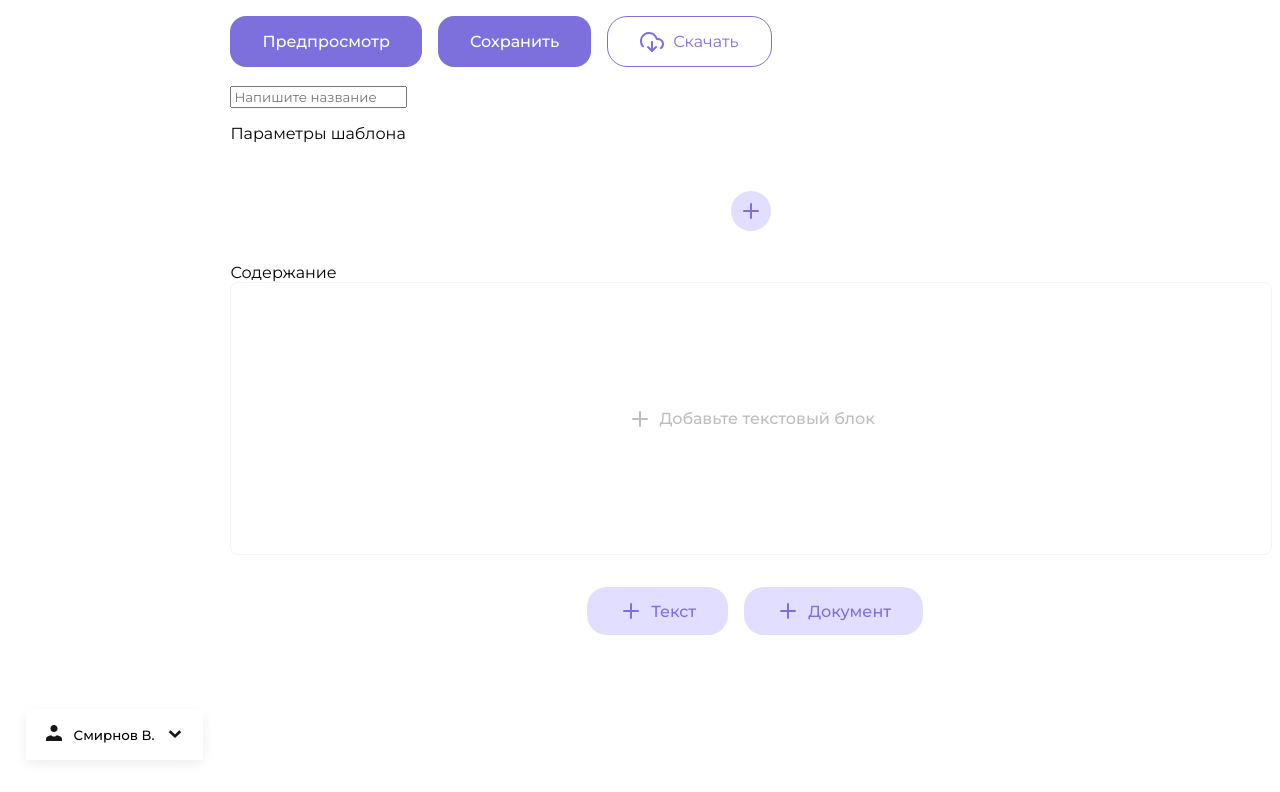
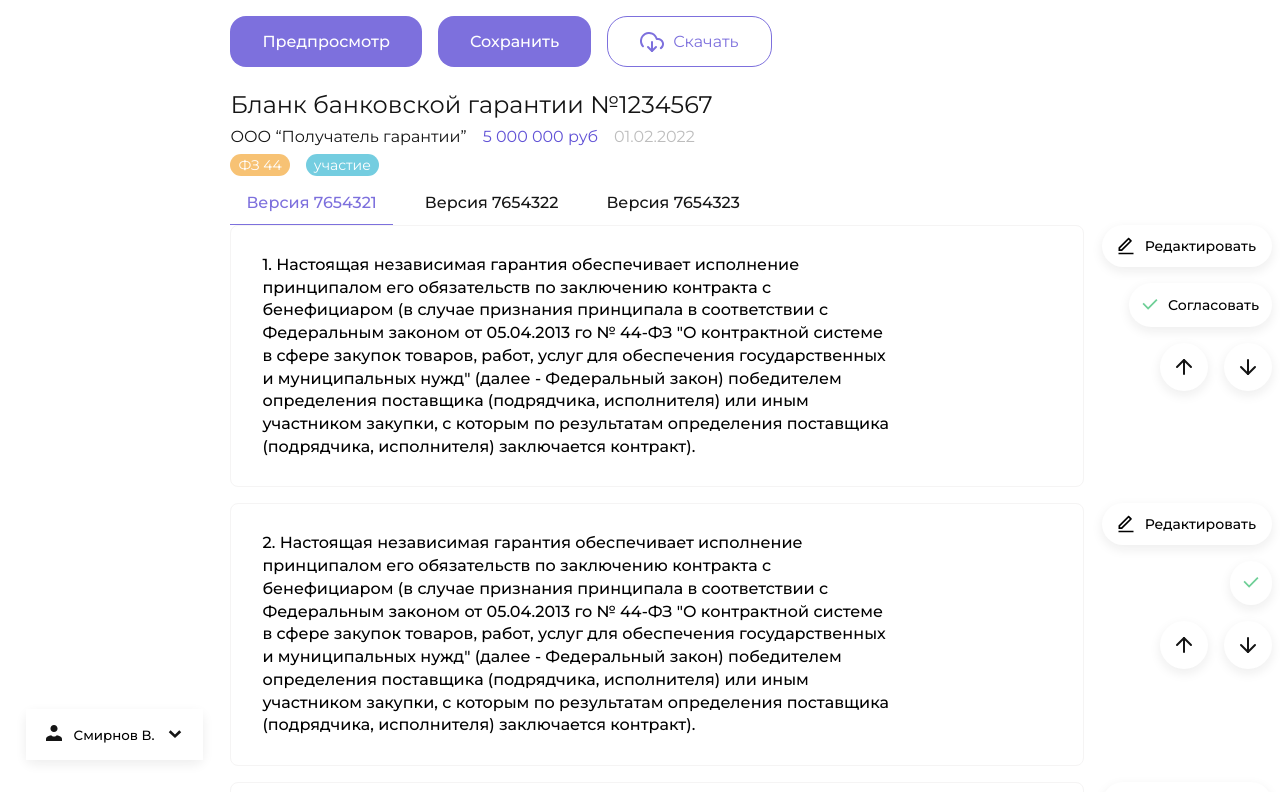
Before and after one commit to realNimur/mail_editor, a React (Create React App) app: page / in a window 1280 px wide. Shown: the top 792 px of the page. Built offline with nearby package versions, Linux system fonts and the light colour scheme.

Commit message:
done create window

```diff
--- a/src/App.js
+++ b/src/App.js
@@ -1,12 +1,23 @@
 import "./App.scss";
 import NavigationButton from "./components/NavigationButton";
-import React from "react";
+import React, { useEffect, useState } from "react";
 import Constructor from "./components/Construcor";
 import CreateTemplate from "./components/CreateTemplate";
 
 function App() {
-  const activeConstructor = false;
-  const activeTemplate = true;
+  const [activeConstructor, setActiveConstructor] = useState(true);
+  const [activeTemplate, setActiveTemplate] = useState(false);
+
+  useEffect(() => {
+    let params = new URL(document.location).searchParams;
+    let window = params.get("window");
+    if (window === "create") {
+      setActiveConstructor(false);
+      return setActiveTemplate(true);
+    }
+    setActiveTemplate(false);
+    setActiveConstructor(true);
+  }, []);
 
   return (
     <>
--- a/src/App.scss
+++ b/src/App.scss
@@ -5,7 +5,6 @@ body {
 .app {
   max-width: 1408px;
   padding-left: 18%;
-  margin: 0 auto;
 
   &__right {
     width: 100%;
@@ -138,22 +137,14 @@ body {
   font-weight: 500;
   font-size: 16px;
   line-height: 24px;
+  border: 1px solid #bdbdbd;
+  border-radius: 0 0 8px 8px;
 }
 
-.can_edit {
+.ql-disabled .ql-editor {
+  border: none;
 }
 
-.no_edit {
-  border: 1px solid #f5f4f4;
-  border-radius: 8px;
-  transition: 0.25s;
-  box-shadow: 0 4px 12px transparent;
-
-  &:hover {
-    box-shadow: 0 4px 12px rgba(21, 21, 21, 0.08);
-  }
-
-  & .ql-container.ql-snow {
-    border: none !important;
-  }
+.ql-container.ql-snow {
+  border: none !important;
 }
--- a/src/components/AddButton/index.jsx
+++ b/src/components/AddButton/index.jsx
@@ -29,7 +29,7 @@ const PlusComponent = () => {
   );
 };
 
-const AddButton = ({ handleClick, text = null }) => {
+const AddButton = ({ handleClick, text = null, ...props }) => {
   if (text) {
     return (
       <div className={styles.wrapper}>
@@ -41,6 +41,7 @@ const AddButton = ({ handleClick, text = null }) => {
             padding: "12px 32px",
           }}
           onClick={handleClick}
+          {...props}
         >
           <PlusComponent />
           <p className={styles.text}>{text}</p>
@@ -50,12 +51,7 @@ const AddButton = ({ handleClick, text = null }) => {
   }
 
   return (
-    <div
-      className={styles.wrapper}
-      style={{
-        padding: "32px 0",
-      }}
-    >
+    <div className={styles.wrapper}>
       <button
         className={styles.button}
         type={"button"}
@@ -65,6 +61,7 @@ const AddButton = ({ handleClick, text = null }) => {
           borderRadius: "50%",
         }}
         onClick={handleClick}
+        {...props}
       >
         <PlusComponent />
       </button>
--- a/src/components/CreateTemplate/index.jsx
+++ b/src/components/CreateTemplate/index.jsx
@@ -1,12 +1,13 @@
 import React, { useState } from "react";
 import HeaderButtons from "../HeaderButtons";
-import AddButton from "../AddButton";
 import Section from "../Section";
 import {
   DownElementOrderInArray,
   UpElementOrderInArray,
 } from "../../helpers/helpers";
 import EmptyBlock from "../EmptyBlock";
+import Params from "../Params";
+import styles from "./styles.module.scss";
 
 const CreateTemplate = () => {
   const [sectionList, setSectionList] = useState([]);
@@ -27,25 +28,27 @@ const CreateTemplate = () => {
   return (
     <>
       <HeaderButtons handleSave={sendData} />
-      <div className="" style={{ paddingRight: "8px" }}>
-        <p>Создание шаблона печатной формы</p>
-        <div className="">
-          <p>Название</p>
-          <input type="text" placeholder={"Напишите название"} />
+      <div className={styles.wrapper}>
+        <p className={styles.title}>Создание шаблона печатной формы</p>
+        <div className={styles.template}>
+          <p className={styles.template__name}>Название</p>
+          <input
+            type="text"
+            placeholder={"Напишите название"}
+            className={styles.template__input}
+          />
         </div>
-        <div className="">
-          <p>Параметры шаблона</p>
-          <div className="">
-            <AddButton />
-          </div>
-        </div>
-        <div className="">Содержание</div>
+        <Params
+          title={<p className={styles.params__title}>Параметры шаблона</p>}
+        />
+        <div className={styles.content__title}>Содержание</div>
         {sectionList.length === 0 && <EmptyBlock />}
         <Section
           sectionList={sectionList}
           setSectionList={setSectionList}
           downInOrder={downInOrder}
           upInOrder={upInOrder}
+          withParams={true}
         />
       </div>
     </>
--- /dev/null
+++ b/src/components/CreateTemplate/styles.module.scss
@@ -0,0 +1,56 @@
+p {
+  margin: 0;
+}
+
+.wrapper {
+  padding-right: 8px;
+  padding-top: 144px;
+}
+
+.title {
+  font-size: 24px;
+  font-weight: 500;
+  color: #151515;
+  margin-bottom: 24px;
+}
+
+.template {
+  margin-bottom: 24px;
+
+  &__name {
+    color: #949ba0;
+    font-size: 14px;
+    margin-bottom: 8px;
+  }
+
+  &__input {
+    background: #f0f2f5;
+    border-radius: 16px;
+    padding: 16px;
+    font-size: 16px;
+    font-weight: 500;
+    color: #151515;
+    width: 100%;
+    outline: none;
+    max-width: 576px;
+    border: none;
+    &::placeholder {
+      color: #bdbdbd;
+    }
+  }
+}
+
+.content {
+  &__title {
+    color: #151515;
+    font-size: 20px;
+    font-weight: 500;
+    margin-bottom: 24px;
+  }
+}
+
+.params__title {
+  font-size: 14px;
+  color: #949ba0;
+  margin-bottom: 8px;
+}
--- a/src/components/EmptyBlock/index.jsx
+++ b/src/components/EmptyBlock/index.jsx
@@ -27,7 +27,7 @@ const EmptyBlock = () => {
           strokeLinejoin="round"
         />
       </svg>
-      <p className={styles.text}>Добавьте текстовый блок</p>
+      <p className={styles.text}>Добавьте блок</p>
     </div>
   );
 };
--- /dev/null
+++ b/src/components/Params/index.jsx
@@ -0,0 +1,71 @@
+import React, { useState } from "react";
+import styles from "./styles.module.scss";
+import AddButton from "../AddButton";
+
+const SmallCross = () => {
+  return (
+    <svg
+      className={styles.cross_svg}
+      width="14"
+      height="14"
+      viewBox="0 0 14 14"
+      fill="none"
+      xmlns="http://www.w3.org/2000/svg"
+    >
+      <path
+        d="M10.5 3.5L3.5 10.5"
+        stroke="#BDBDBD"
+        strokeLinecap="round"
+        strokeLinejoin="round"
+      />
+      <path
+        d="M3.5 3.5L10.5 10.5"
+        stroke="#BDBDBD"
+        strokeLinecap="round"
+        strokeLinejoin="round"
+      />
+    </svg>
+  );
+};
+
+const Params = ({ title }) => {
+  const [paramsList, setParamsList] = useState([
+    {
+      id: 1,
+      name: "44 ФЗ",
+    },
+    {
+      id: 2,
+      name: "участие",
+    },
+  ]);
+
+  const deleteItem = (id) => {
+    setParamsList(paramsList.filter((item) => item.id !== id));
+  };
+
+  return (
+    <div className={styles.params}>
+      {title ? title : null}
+      <div className={styles.params__items}>
+        <AddButton />
+        {paramsList.map((item) => {
+          return (
+            <div
+              key={item.id}
+              className={styles.params__item}
+              onClick={() => deleteItem(item.id)}
+            >
+              <p className={styles.name}>{item.name}</p>
+              <div className={styles.cross}>
+                <SmallCross />
+              </div>
+            </div>
+          );
+        })}
+      </div>
+    </div>
+  );
+};
+
+export default Params;
--- /dev/null
+++ b/src/components/Params/styles.module.scss
@@ -0,0 +1,66 @@
+.params {
+  &__title {
+    font-size: 14px;
+    color: #949ba0;
+    margin-bottom: 8px;
+  }
+
+  &__item {
+    padding: 4px 8px;
+    border-radius: 100px;
+    display: flex;
+    align-items: center;
+    cursor: pointer;
+
+    &:nth-child(even) {
+      background-color: #f7c274;
+    }
+
+    &:nth-child(odd) {
+      background-color: #74cde0;
+    }
+
+    &:hover {
+      path {
+        stroke: #7d70dd;
+      }
+    }
+
+    .name {
+      font-size: 14px;
+      color: #ffffff;
+      margin-right: 8px;
+    }
+
+    .cross {
+      width: 18px;
+      height: 18px;
+      display: flex;
+      background-color: #fff;
+      border-radius: 100px;
+      align-items: center;
+      justify-content: center;
+      cursor: pointer;
+    }
+  }
+
+  &__items {
+    display: flex;
+    align-items: center;
+    margin-bottom: 24px;
+
+    & > * {
+      margin-right: 16px;
+
+      &:last-child {
+        margin-right: 0;
+      }
+    }
+  }
+}
+
+.cross_svg {
+  path {
+    transition: 0.25s;
+  }
+}
--- a/src/components/Section/index.jsx
+++ b/src/components/Section/index.jsx
@@ -2,7 +2,13 @@ import React from "react";
 import SectionItem from "../SectionItem";
 import Footer from "../Footer";
 
-const Section = ({ sectionList, setSectionList, upInOrder, downInOrder }) => {
+const Section = ({
+  sectionList,
+  setSectionList,
+  upInOrder,
+  downInOrder,
+  withParams = false,
+}) => {
   const setInfoText = (text, currentElementId) => {
     const newState = [...sectionList];
     newState[currentElementId].text = text;
@@ -24,6 +30,7 @@ const Section = ({ sectionList, setSectionList, upInOrder, downInOrder }) => {
           );
 
           return (
+            <>
               <SectionItem
                 id={item.id}
                 key={item.id}
@@ -35,7 +42,9 @@ const Section = ({ sectionList, setSectionList, upInOrder, downInOrder }) => {
                 setApprove={() => setApprove(currentElementId)}
                 upInOrder={upInOrder}
                 downInOrder={downInOrder}
+                withParams={withParams}
               />
+            </>
           );
         })}
       </div>
--- a/src/components/SectionItem/index.jsx
+++ b/src/components/SectionItem/index.jsx
@@ -6,6 +6,7 @@ import "react-quill/dist/quill.snow.css";
 import styles from "./styles.module.scss";
 import Editor from "../Editor";
 import OrderButtons from "../OrderButtons/OrderButtons";
+import Params from "../Params";
 
 const SectionItem = ({
   id,
@@ -17,6 +18,7 @@ const SectionItem = ({
   setApprove,
   upInOrder,
   downInOrder,
+  withParams,
 }) => {
   const [isEditMode, setEditMode] = useState(false);
   const isTextSection = type === "text";
@@ -28,6 +30,7 @@ const SectionItem = ({
   };
 
   return (
+    <>
       <div className={styles.section_item}>
         {isTextSection && (
           <Editor
@@ -37,7 +40,6 @@ const SectionItem = ({
             isEditMode={isEditMode}
           />
         )}
-
         {isDocumentsSection && file && (
           <div className={"no_edit"} style={{ width: "100%", padding: "16px" }}>
             <div className={styles.file}>
@@ -72,6 +74,24 @@ const SectionItem = ({
           )}
         </div>
       </div>
+      {withParams && isEditMode && (
+        <Params
+          title={
+            <p
+              style={{
+                marginTop: "30px",
+                color: "#151515",
+                fontSize: "16px",
+                fontWeight: 500,
+                marginBottom: 8,
+              }}
+            >
+              Параметры блока
+            </p>
+          }
+        />
+      )}
+    </>
   );
 };
 
--- a/src/components/SectionItem/styles.module.scss
+++ b/src/components/SectionItem/styles.module.scss
@@ -17,6 +17,15 @@
   justify-content: space-between;
   flex-grow: 1;
   max-width: 928px;
+  border: 1px solid #f5f4f4;
+  border-radius: 8px;
+  transition: 0.25s;
+  box-shadow: 0 4px 12px transparent;
+  padding: 16px;
+
+  &:hover {
+    box-shadow: 0 4px 12px rgba(21, 21, 21, 0.08);
+  }
 }
 
 .quill {
```
Lines whose indentation alone changed are shown as unchanged.
